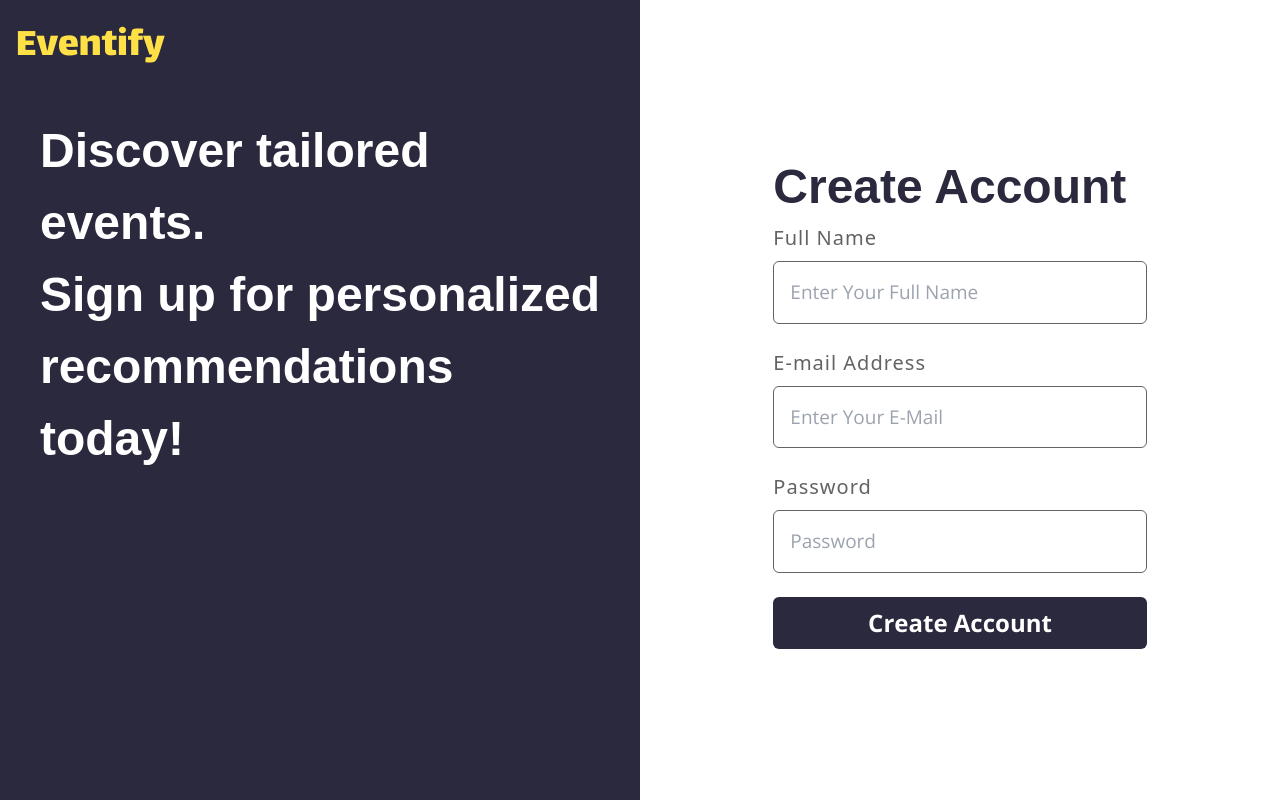
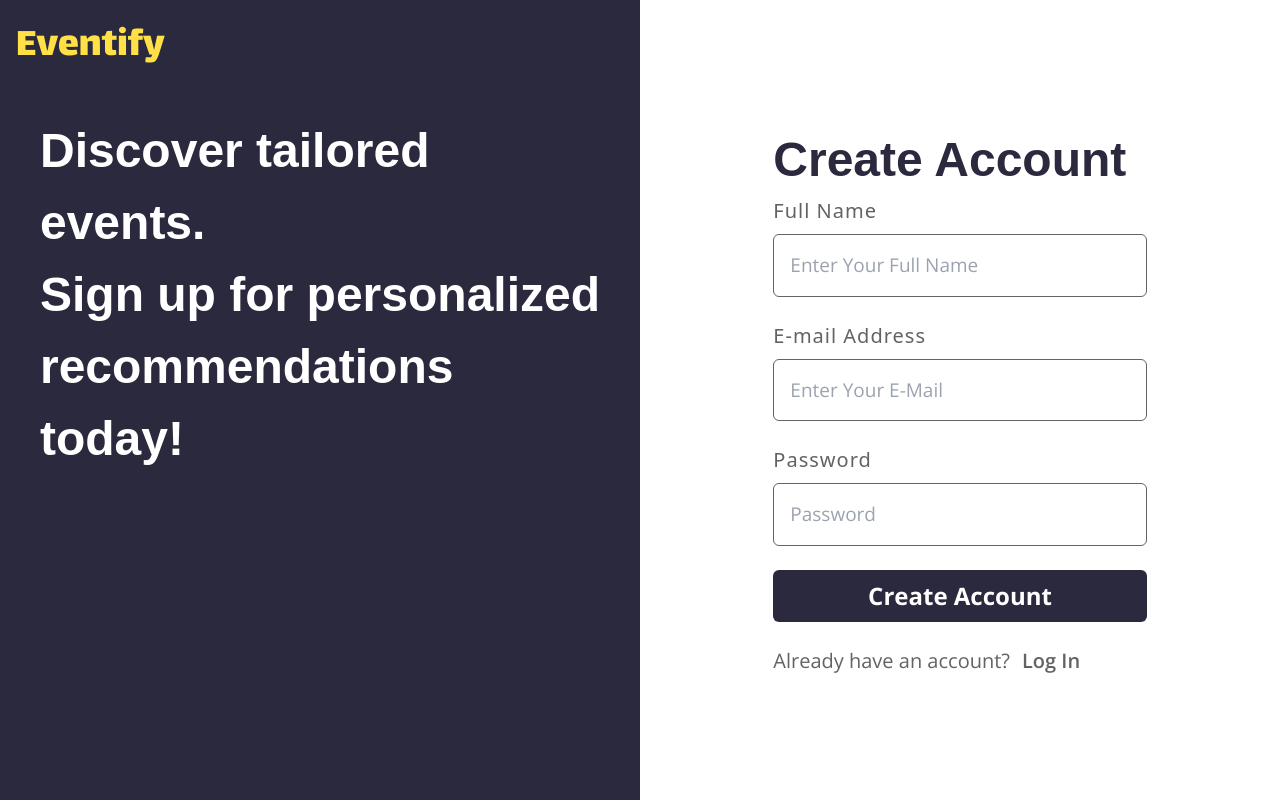
Before and after one commit to guvenfazli/Eventify, a Next.js app in the folder client/: page / in a window 1280 px wide. Built offline with nearby package versions, Linux system fonts and the light colour scheme.

Commit message:
feat: register section main elements such as inputs, labels, already have an account, are added.

```diff
--- a/client/components/authenticationPage/register/createAccountForm.tsx
+++ b/client/components/authenticationPage/register/createAccountForm.tsx
@@ -24,6 +24,11 @@ export default function CreateAccountForm() {
           Create Account
         </button>
       </div>
+
+      <div className="flex justify-start items-center w-full">
+        <p className="text-[20px] text-[#636363] font-opensans mr-3">Already have an account?</p>
+        <p className="text-[20px] text-[#636363] font-opensans font-semibold hover:underline hover:cursor-pointer">Log In</p>
+      </div>
     </form>
   )
 }
```
